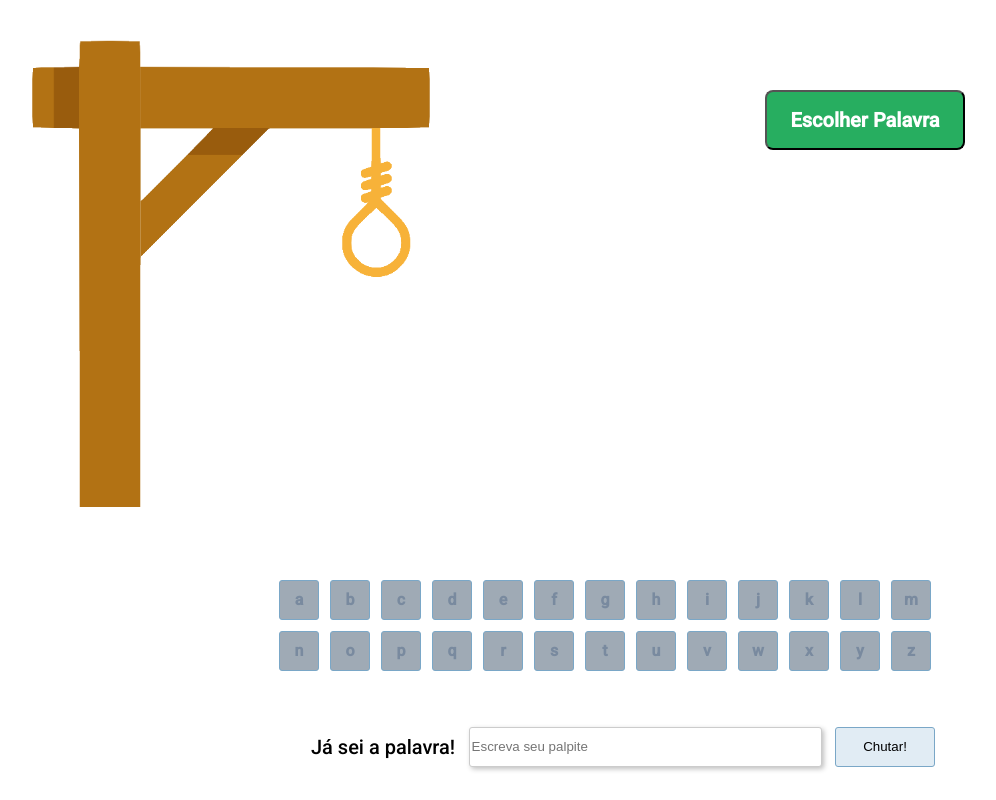
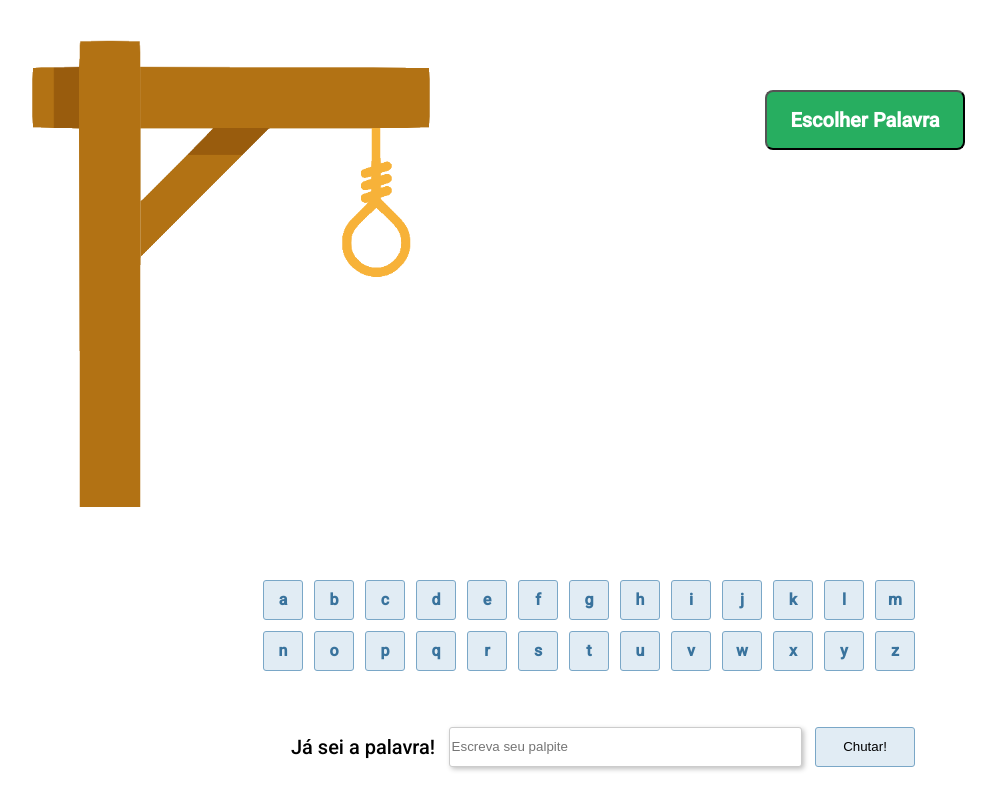
Before and after one commit to carlmnm/Jogo-da-Forca, a React (Create React App) app: page / in a window 1280 px wide. Shown: the whole page, without its empty margins (9-1005 px from the left). Built offline with nearby package versions, Linux system fonts and the light colour scheme.

Commit message:
o teclado muda de cor ao ser clickado e os estados agora estão em App.js

```diff
--- a/public/index.html
+++ b/public/index.html
@@ -15,7 +15,7 @@
 </head>
 
 <body>
-  <div class="root"></div>
+  <div  id="root"></div>
 
 </body>
 
--- a/public/style.css
+++ b/public/style.css
@@ -48,7 +48,7 @@
 
 }
 
-.tecla{
+.clickado{
     display: flex;
     height: 40px;
     width: 40px;
@@ -66,6 +66,27 @@
 
     margin-right: 11px;
     margin-bottom: 11px;
+}
+
+.nao-clickado{
+    display: flex;
+    height: 40px;
+    width: 40px;
+    background-color: #E1ECF4;
+    justify-content: center;
+    align-items: center;
+
+    font-family: 'Roboto';
+    font-weight: 700;
+    font-size: 16px;
+    color: #39739D;
+
+    border: 1px solid #7aa7c7;
+    border-radius: 3px;
+
+    margin-right: 11px;
+    margin-bottom: 11px;
+
 }
 
 .input-chute{
@@ -111,7 +132,7 @@ input{
     font-style: normal;
     font-weight: 700;
     position: absolute;
-    right: 403px;
-    bottom: 344px;
+    right: 3px;
+    bottom: 44px;
 
 }
--- a/src/App.js
+++ b/src/App.js
@@ -1,18 +1,32 @@
-import forca0 from "./assets/img/forca0.png"
-import forca1 from "./assets/img/forca1.png"
-import forca2 from "./assets/img/forca2.png"
-import forca3 from "./assets/img/forca3.png"
-import forca4 from "./assets/img/forca4.png"
-import forca5 from "./assets/img/forca5.png"
-import forca6 from "./assets/img/forca6.png"
+import React, { useState } from "react"
 import Jogo from "./components/Jogo"
-
+import Letras from "./components/Letras"
+import Chute from "./components/chute"
 
 export default function App() {
+  const [palavraSelecionada, setPalavraSelecionada] = useState("")
+  const [arrayPalavra, setArrayPalavra] = useState([])
+  const alfabeto = ["a", "b", "c", "d", "e", "f", "g", "h", "i", "j", "k", "l", "m", "n", "o", "p", "q", "r", "s", "t", "u", "v", "w", "x", "y", "z"];
+  const [letraClickada, setLetraClickada] = useState([])
+
   return (
     <div className="container-jogo">
-    <Jogo/>
+      <Jogo
+        palavraSelecionada={palavraSelecionada}
+        setPalavraSelecionada={setPalavraSelecionada}
+        arrayPalavra={arrayPalavra}
+        setArrayPalavra={setArrayPalavra}
+      />
 
+      <Letras
+        alfabeto={alfabeto}
+        letraClickada={letraClickada}
+        setLetraClickada={setLetraClickada}
+      />
+
+      <div className="container-chute">
+        <Chute />
+      </div>
     </div>
-  );
+  )
 }
--- a/src/components/Jogo.js
+++ b/src/components/Jogo.js
@@ -1,4 +1,3 @@
-import React, { useState } from "react"
 import forca0 from "../assets/img/forca0.png"
 import forca1 from "../assets/img/forca1.png"
 import forca2 from "../assets/img/forca2.png"
@@ -11,11 +10,7 @@ import Chute from "./chute"
 import palavras from "./palavras"
 let escondida = []
 
-export default function Jogo() {
-    let [palavraSelecionada, setPalavraSelecionada] = useState("")
-    let [arrayPalavra, setArrayPalavra] = useState([])
-    console.log(palavraSelecionada)
-
+export default function Jogo({palavraSelecionada, setPalavraSelecionada, arrayPalavra, setArrayPalavra}) {
     function selecionaPalavra(props) {
         const numeroAleatorio = parseInt(Math.random() * palavras.length)
         const palavraAleatoria = palavras[numeroAleatorio]
@@ -37,6 +32,8 @@ export default function Jogo() {
         )
     }
 
+    console.log(palavraSelecionada)
+
     return (
         <div className="container-jogo">
             <div className="forca-imgs">
@@ -44,19 +41,11 @@ export default function Jogo() {
             </div>
             <button className="botao-escolher-palavra" onClick={selecionaPalavra} type="button">Escolher Palavra</button>
 
-            <Letras />
-
-            <div className="container-chute">
-                <Chute />
-            </div>
-
             <div className="container-palavra">
                 <span className="palavra-jogo">
                     {escondida}
                 </span>
             </div>
-
         </div>
-
     )
 }
--- a/src/components/Letras.js
+++ b/src/components/Letras.js
@@ -1,9 +1,16 @@
-export default function Teclado() {
-    const alfabeto = ["a", "b", "c", "d", "e", "f", "g", "h", "i", "j", "k", "l", "m", "n", "o", "p", "q", "r", "s", "t", "u", "v", "w", "x", "y", "z"];
+
+export default function Letras({alfabeto, letraClickada, setLetraClickada}) {
+    function clickarLetra(clickLetra){
+
+        if(!letraClickada.includes(clickLetra)){
+            setLetraClickada([...letraClickada, clickLetra])
+        }
+        console.log(letraClickada)
+    }
 
     function Teclinha(props) {
         return (
-            <div className="tecla">
+            <div onClick={() => clickarLetra(props.letra)} className={`${letraClickada.includes(props.letra) ? "clickado" : "nao-clickado"}`} >
                 <p className="teclaComLetra">
                     {props.letra}
                 </p>
--- a/src/index.js
+++ b/src/index.js
@@ -1,4 +1,11 @@
-import ReactDOM from "react-dom";
+import React from "react";
+import ReactDOM from "react-dom/client";
 import App from "./App";
 
-ReactDOM.render(<App />, document.querySelector(".root"))
+
+const root = ReactDOM.createRoot(document.getElementById('root'))
+root.render(
+    <React.StrictMode>
+        <App />
+    </React.StrictMode>
+)
```
